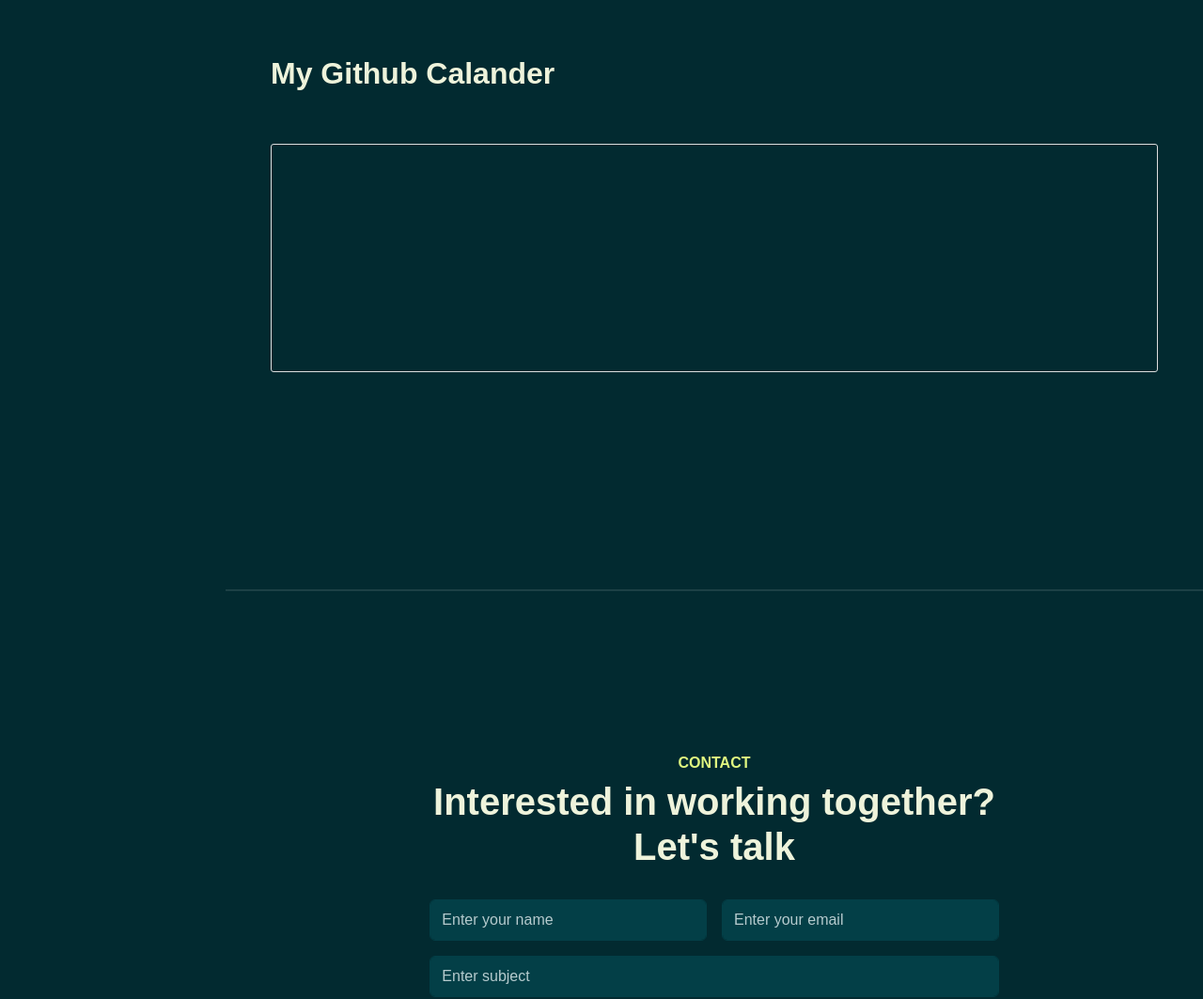
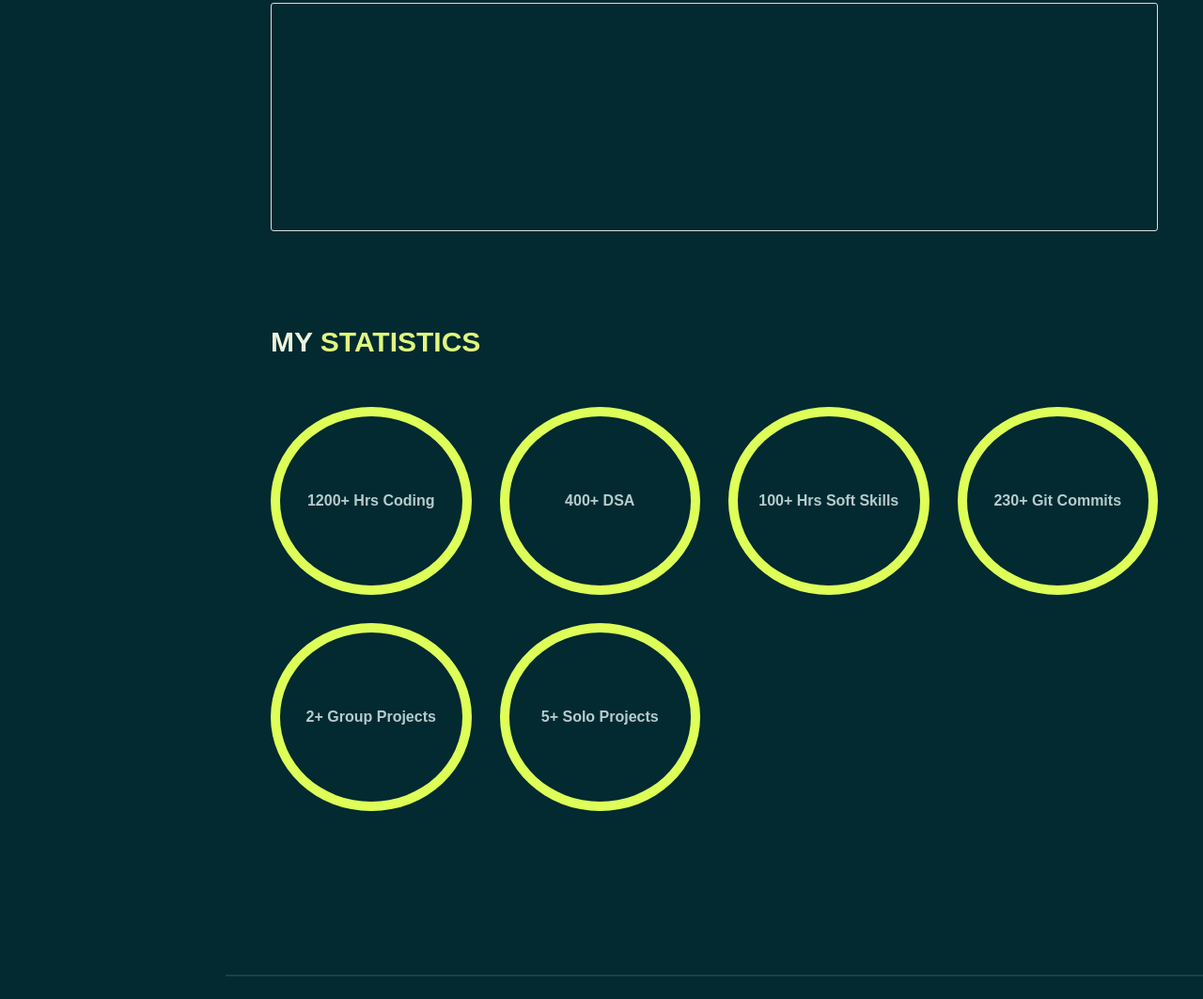
Before and after one commit to 04psm/ParthaSarathiManna, a plain HTML site: page index.html in a window 1280 px wide. Shown: the part 3908-4971 px from the top of the page at 94% size. Drawn offline with Linux system fonts and the light colour scheme; no server answers; a web font is replaced by a local one.

Commit message:
Add files via upload

```diff
--- a/assets/css/style.css
+++ b/assets/css/style.css
@@ -214,4 +214,38 @@ img {
        margin-top: 20px;
 
     }
+
 }
+
+
+.STATISTICS{
+    font-size: 30px;
+    margin-top: 10%;
+    font-weight: 600;
+    color: #eef3db;
+    margin-bottom: 5%;
+}
+.txtc{
+    color: #e0f780;
+}
+.Circular_bar{
+    display: grid;
+    height: auto;
+    grid-template-columns: repeat(auto-fill,minmax(200px,1fr));
+    grid-gap:30px;
+    grid-auto-rows: minmax(100px,auto);
+    grid-auto-columns: minmax(50px , auto);
+    /* border: 1px solid red ; */
+
+    margin-bottom: 10%;
+}
+.Circular_bar > div{
+    border: 10px solid #deff58 ;
+    /* width: 18%; */
+    font-weight: 600;
+    height: 200px;
+    border-radius: 50%;
+    display: flex;
+    justify-content: center;
+    align-items: center;
+}
--- a/index.html
+++ b/index.html
@@ -344,8 +344,8 @@
          <script src="/assets/js/gitG.js"></script>
          <link rel="stylesheet" href="/assets/css/githubGraph.css" />
 
-         <h2 style="" data-aos="fade-up" data-aos-delay="300" >My Github Calander</h2> <br><br>
-         <div style="width:100%;"  data-aos="fade-up" data-aos-delay="300" class="calendar">
+         <h2 style="" data-aos="fade-up" data-aos-delay="300" >My <span class="txtc">Github</span>  Calander</h2> <br><br>
+         <div style="width:100%;"  data-aos="fade-up" data-aos-delay="400" class="calendar">
          </div>
 
          <script>
@@ -354,6 +354,17 @@
              GitHubCalendar(".calendar", "04psm", { responsive: true });
          </script>
             <!-- Github Graph End -->
+
+            <div  class="STATISTICS" data-aos="fade-up" data-aos-delay="300">MY <span class="txtc">STATISTICS</span></div>
+            <div class="Circular_bar">
+            <div data-aos="fade-up" data-aos-delay="300"><div class="ring">1200+ Hrs Coding</div></div>
+            <div data-aos="fade-up" data-aos-delay="400"> <div class="ring"> 400+ DSA</div></div>
+            <div data-aos="fade-up" data-aos-delay="400"> <div class="ring"> 100+ Hrs Soft Skills</div></div>
+            <div data-aos="fade-up" data-aos-delay="500"> <div class="ring"> 230+ Git Commits</div></div>
+            <div data-aos="fade-up" data-aos-delay="600"> <div class="ring"> 2+ Group Projects</div></div>
+            <div data-aos="fade-up" data-aos-delay="700"> <div class="ring"> 5+ Solo Projects</div></div>
+            </div>
+
 </section>
 <!-- //BLOG -->
 
```
Also changed, not shown: assets/js/main.js (line endings or trailing spaces).
